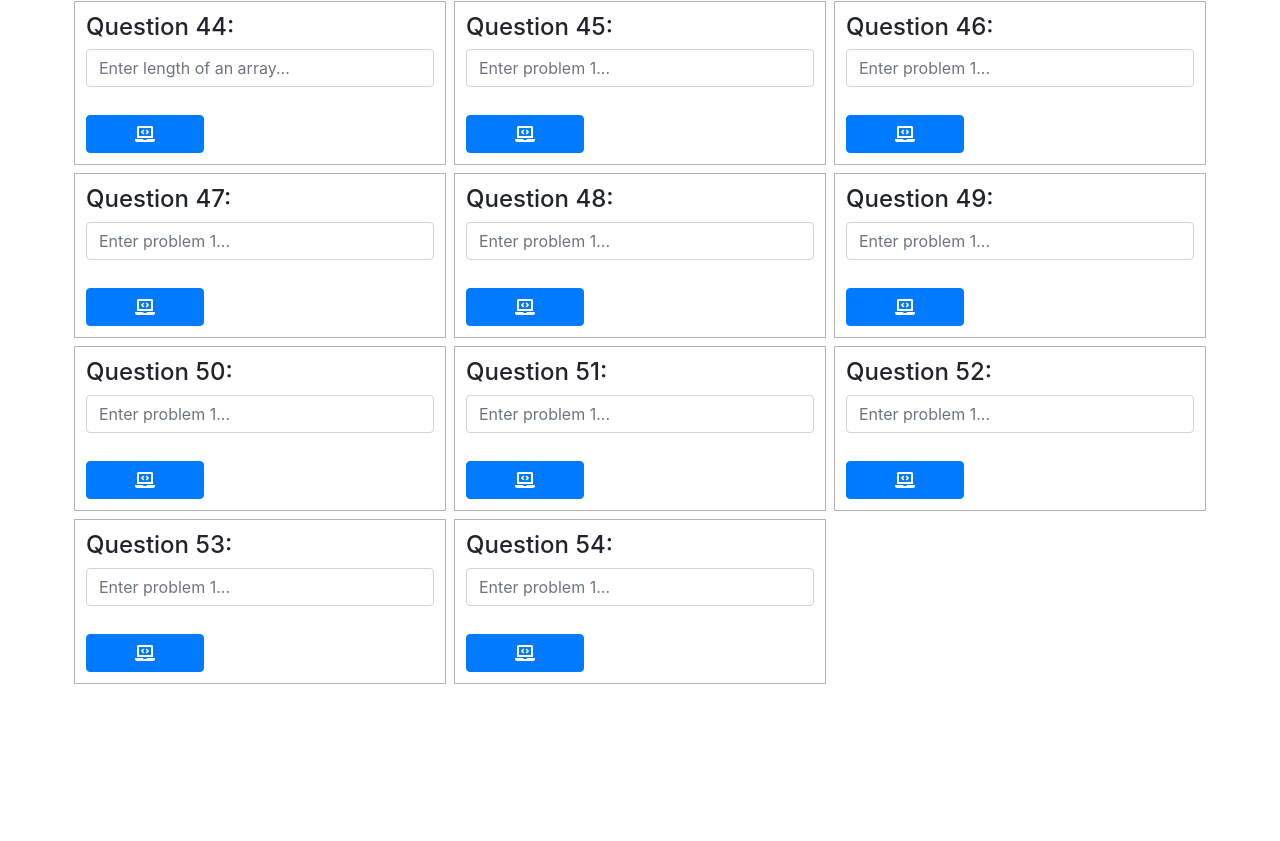
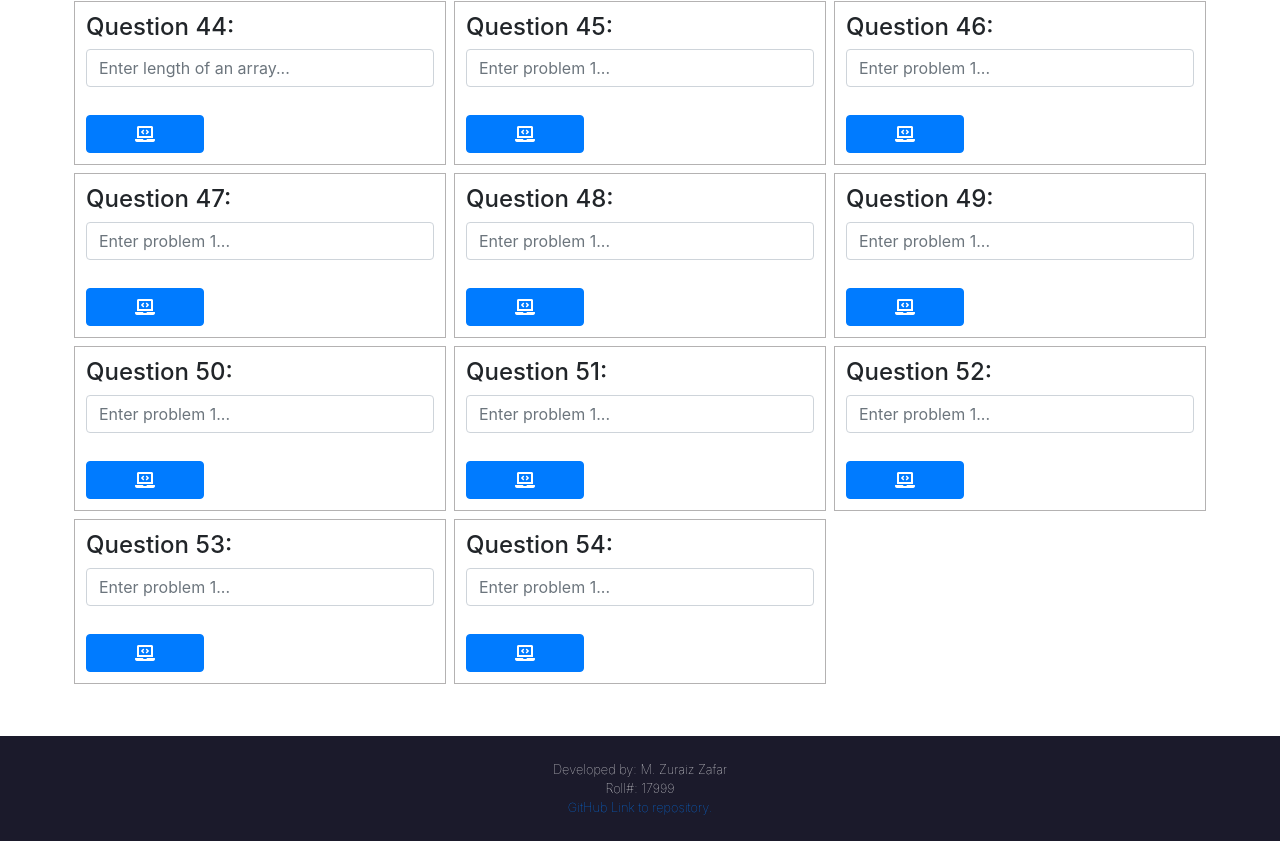
Before and after one commit to zuraizzafar/assignment-smti-16, a plain HTML site: page public/index.html in a window 1280 px wide. Shown: the part 3181-4022 px from the top of the page. Before the commit the page ends 3869 px from the top, so only its background shows below. Drawn offline with nearby package versions, Linux system fonts and the light colour scheme.

Commit message:
Added footer to the page.

```diff
--- a/public/index.html
+++ b/public/index.html
@@ -20,7 +20,7 @@
         <h2 class="text-center">Assignment 16</h2>
         <div class="text-center">Web and Mobile Application Development</div>
     </header>
-    <section class="content mt-4">
+    <section class="content mt-4 mb-5">
         <div class="container">
             <div class="row">
                 <div class="col-sm-4 outline rounded p-3">
@@ -670,8 +670,12 @@
             </div>
         </div>
     </section>
-    <footer>
-
+    <footer class="bg-custom text-white font-weight-lighter mt-5 p-4">
+        <div class="text-center">
+            Developed by: M. Zuraiz Zafar <br>
+            Roll#: 17999 <br>
+            <a href="https://github.com/zuraizzafar/assignment-smti-16">GitHub Link to repository.</a>
+        </div>
     </footer>
 </body>
 
--- a/public/style.css
+++ b/public/style.css
@@ -2,3 +2,7 @@
     outline: 1px solid rgb(180, 178, 178);
     outline-offset: -5px;
 }
+.bg-custom {
+    background-color: rgb(27, 26, 43);
+    font-size: 0.8em;
+}
```
